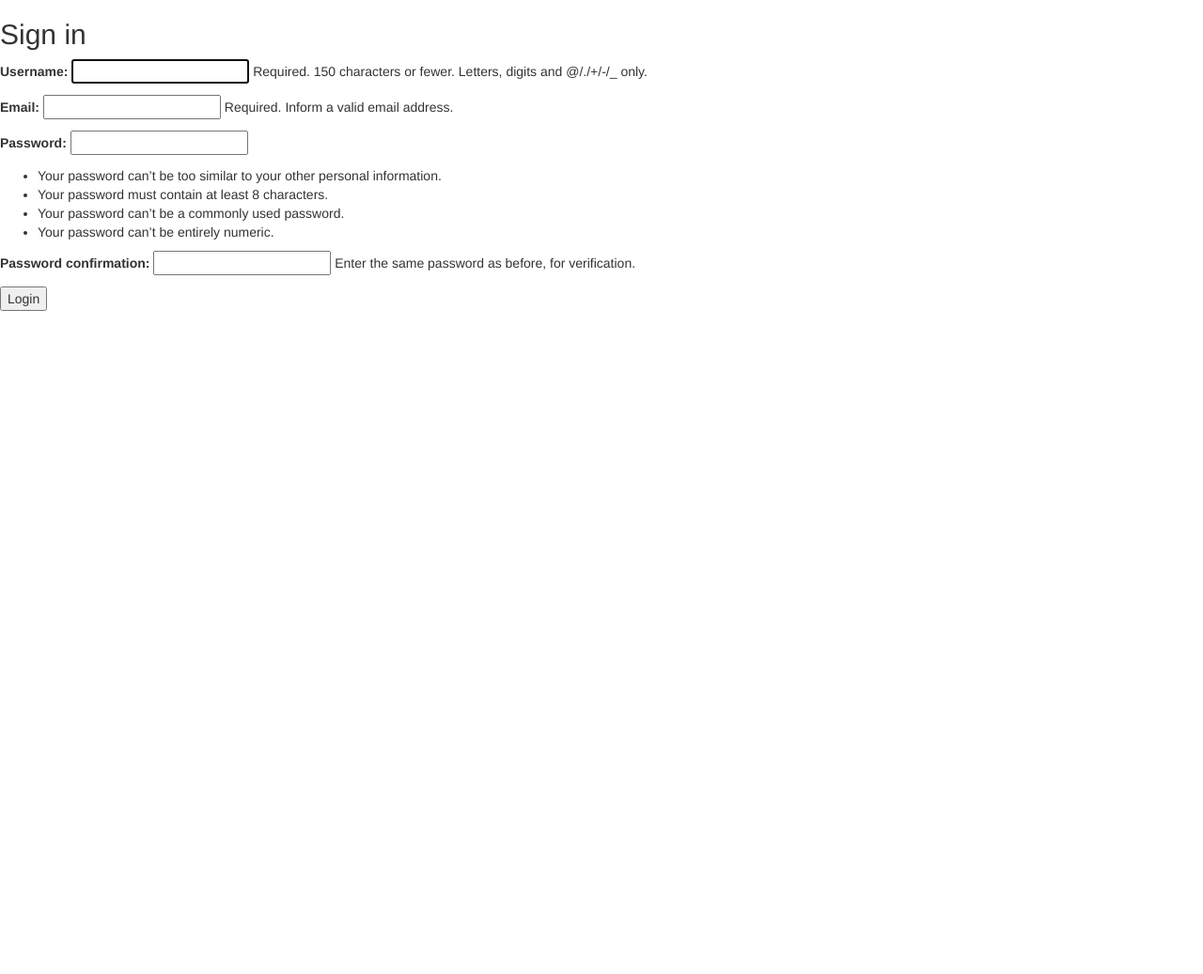
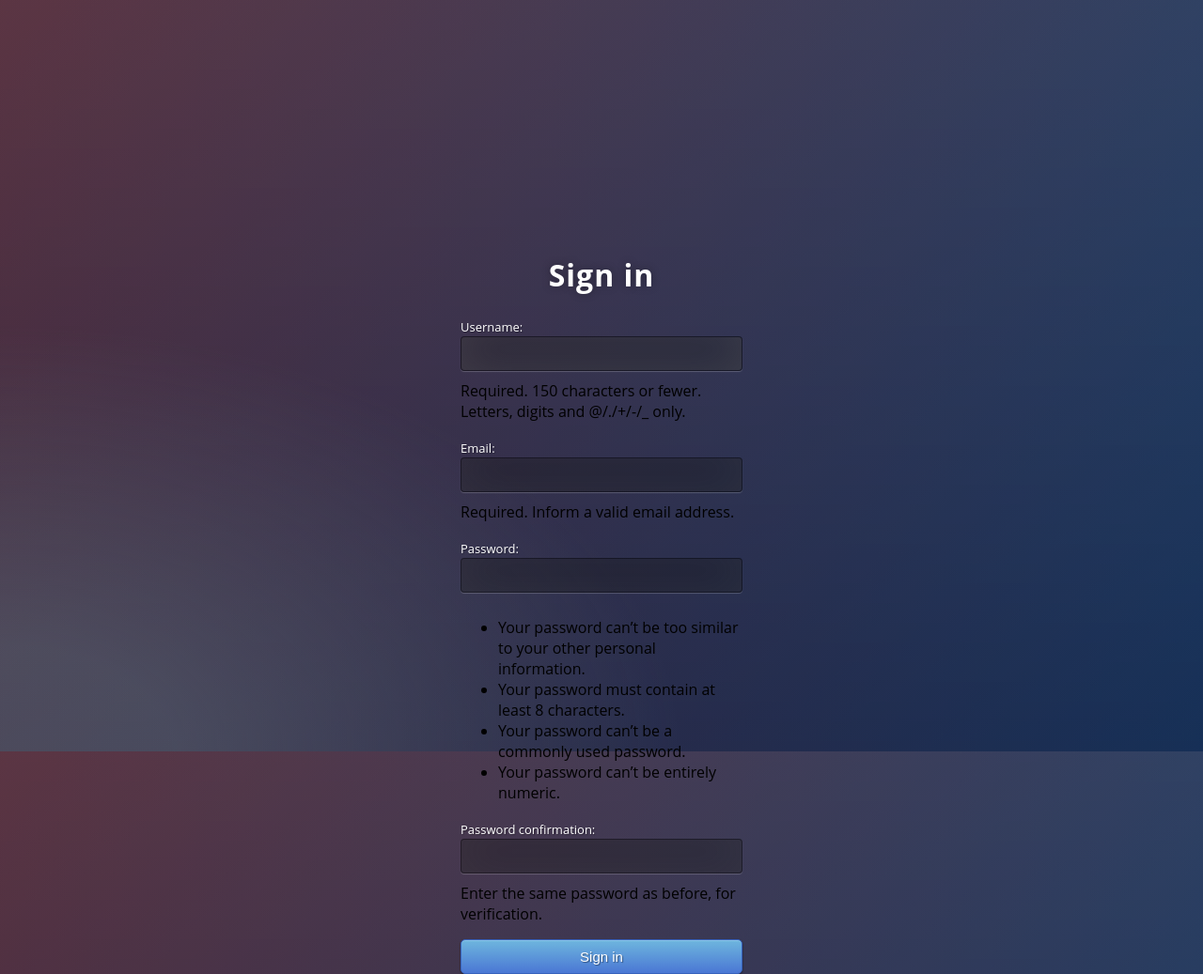
Before and after one commit to WANGXiaowen0904/JumpRhythm, a Django app: template myauth/templates/myauth/signin.html in a window 1280 px wide. Shown: the whole page at 94% size. Before the commit the page ends 331 px from the top, so only its background shows below. Run offline with Django 3.2, Linux system fonts and the light colour scheme; the template is opened without the code that fills it: values that come from a table or form of the project are taken from there, others are empty; some libraries are stand-ins or nearby versions.

Commit message:
Add css for sign in page.

```diff
--- a/JumpRhythm/settings.py
+++ b/JumpRhythm/settings.py
@@ -127,3 +127,7 @@
 # https://docs.djangoproject.com/en/2.0/howto/static-files/
 
 STATIC_URL = '/static/'
+
+STATICFILES_DIRS = (
+    os.path.join(BASE_DIR, 'static/'),
+)
--- /dev/null
+++ b/myauth/static/css/forms.css
@@ -0,0 +1,138 @@
+.btn {
+    display: inline-block;
+    *display: inline;
+    *zoom: 1;
+    padding: 4px 10px 4px;
+    margin-bottom: 0;
+    font-size: 13px;
+    line-height: 18px;
+    color: #333333;
+    text-align: center;
+    text-shadow: 0 1px 1px rgba(255, 255, 255, 0.75);
+    vertical-align: middle;
+    background-color: #f5f5f5;
+    background-image: -moz-linear-gradient(top, #ffffff, #e6e6e6);
+    background-image: -ms-linear-gradient(top, #ffffff, #e6e6e6);
+    background-image: -webkit-gradient(linear, 0 0, 0 100%, from(#ffffff), to(#e6e6e6));
+    background-image: -webkit-linear-gradient(top, #ffffff, #e6e6e6);
+    background-image: -o-linear-gradient(top, #ffffff, #e6e6e6);
+    background-image: linear-gradient(top, #ffffff, #e6e6e6);
+    background-repeat: repeat-x;
+    filter: progid:dximagetransform.microsoft.gradient(startColorstr=#ffffff, endColorstr=#e6e6e6, GradientType=0);
+    border-color: #e6e6e6 #e6e6e6 #e6e6e6;
+    border-color: rgba(0, 0, 0, 0.1) rgba(0, 0, 0, 0.1) rgba(0, 0, 0, 0.25);
+    border: 1px solid #e6e6e6;
+    -webkit-border-radius: 4px;
+    -moz-border-radius: 4px;
+    border-radius: 4px;
+    -webkit-box-shadow: inset 0 1px 0 rgba(255, 255, 255, 0.2), 0 1px 2px rgba(0, 0, 0, 0.05);
+    -moz-box-shadow: inset 0 1px 0 rgba(255, 255, 255, 0.2), 0 1px 2px rgba(0, 0, 0, 0.05);
+    box-shadow: inset 0 1px 0 rgba(255, 255, 255, 0.2), 0 1px 2px rgba(0, 0, 0, 0.05);
+    cursor: pointer;
+    *margin-left: .3em;
+}
+
+.btn:hover, .btn:active, .btn.active, .btn.disabled, .btn[disabled] {
+    background-color: #e6e6e6;
+}
+
+.btn-large {
+    padding: 9px 14px;
+    font-size: 15px;
+    line-height: normal;
+    -webkit-border-radius: 5px;
+    -moz-border-radius: 5px;
+    border-radius: 5px;
+}
+
+.btn:hover {
+    color: #333333;
+    text-decoration: none;
+    background-color: #e6e6e6;
+    background-position: 0 -15px;
+    -webkit-transition: background-position 0.1s linear;
+    -moz-transition: background-position 0.1s linear;
+    -ms-transition: background-position 0.1s linear;
+    -o-transition: background-position 0.1s linear;
+    transition: background-position 0.1s linear;
+}
+
+.btn-primary, .btn-primary:hover {
+    text-shadow: 0 -1px 0 rgba(0, 0, 0, 0.25);
+    color: #ffffff;
+}
+
+.btn-primary.active {
+    color: rgba(255, 255, 255, 0.75);
+}
+
+.btn-primary {
+    background-color: #4a77d4;
+    background-image: -moz-linear-gradient(top, #6eb6de, #4a77d4);
+    background-image: -ms-linear-gradient(top, #6eb6de, #4a77d4);
+    background-image: -webkit-gradient(linear, 0 0, 0 100%, from(#6eb6de), to(#4a77d4));
+    background-image: -webkit-linear-gradient(top, #6eb6de, #4a77d4);
+    background-image: -o-linear-gradient(top, #6eb6de, #4a77d4);
+    background-image: linear-gradient(top, #6eb6de, #4a77d4);
+    background-repeat: repeat-x;
+    filter: progid:dximagetransform.microsoft.gradient(startColorstr=#6eb6de, endColorstr=#4a77d4, GradientType=0);
+    border: 1px solid #3762bc;
+    text-shadow: 1px 1px 1px rgba(0, 0, 0, 0.4);
+    box-shadow: inset 0 1px 0 rgba(255, 255, 255, 0.2), 0 1px 2px rgba(0, 0, 0, 0.5);
+}
+
+.btn-primary:hover, .btn-primary:active, .btn-primary.active, .btn-primary.disabled, .btn-primary[disabled] {
+    filter: none;
+    background-color: #4a77d4;
+}
+
+.btn-block {
+    width: 100%;
+    display: block;
+}
+
+.sign-in {
+    position: absolute;
+    top: 50%;
+    left: 50%;
+    margin: -150px 0 0 -150px;
+    width: 300px;
+    height: 300px;
+}
+
+.sign-in h1 {
+    color: #fff;
+    text-shadow: 0 0 10px rgba(0, 0, 0, 0.3);
+    letter-spacing: 1px;
+    text-align: center;
+}
+
+input {
+    width: 100%;
+    margin-bottom: 10px;
+    background: rgba(0, 0, 0, 0.3);
+    border: none;
+    outline: none;
+    padding: 10px;
+    font-size: 13px;
+    color: #fff;
+    text-shadow: 1px 1px 1px rgba(0, 0, 0, 0.3);
+    border: 1px solid rgba(0, 0, 0, 0.3);
+    border-radius: 4px;
+    box-shadow: inset 0 -5px 45px rgba(100, 100, 100, 0.2), 0 1px 1px rgba(255, 255, 255, 0.2);
+    -webkit-transition: box-shadow .5s ease;
+    -moz-transition: box-shadow .5s ease;
+    -o-transition: box-shadow .5s ease;
+    -ms-transition: box-shadow .5s ease;
+    transition: box-shadow .5s ease;
+}
+
+input:focus {
+    box-shadow: inset 0 -5px 45px rgba(100, 100, 100, 0.4), 0 1px 1px rgba(255, 255, 255, 0.2);
+}
+
+label {
+    font-size: 13px;
+    text-shadow: 1px 1px 1px rgba(0, 0, 0, 0.3);
+    color: #ffffff;
+}
--- /dev/null
+++ b/myauth/static/css/theme.css
@@ -0,0 +1,28 @@
+/*@import url(https://fonts.googleapis.com/css?family=Open+Sans);*/
+
+* {
+    -webkit-box-sizing: border-box;
+    -moz-box-sizing: border-box;
+    -ms-box-sizing: border-box;
+    -o-box-sizing: border-box;
+    box-sizing: border-box;
+}
+
+html {
+    width: 100%;
+    height: 100%;
+    overflow: hidden;
+}
+
+body {
+    width: 100%;
+    height: 100%;
+    font-family: 'Open Sans', sans-serif;
+    background: #092756;
+    background: -moz-radial-gradient(0% 100%, ellipse cover, rgba(104, 128, 138, .4) 10%, rgba(138, 114, 76, 0) 40%), -moz-linear-gradient(top, rgba(57, 173, 219, .25) 0%, rgba(42, 60, 87, .4) 100%), -moz-linear-gradient(-45deg, #670d10 0%, #092756 100%);
+    background: -webkit-radial-gradient(0% 100%, ellipse cover, rgba(104, 128, 138, .4) 10%, rgba(138, 114, 76, 0) 40%), -webkit-linear-gradient(top, rgba(57, 173, 219, .25) 0%, rgba(42, 60, 87, .4) 100%), -webkit-linear-gradient(-45deg, #670d10 0%, #092756 100%);
+    background: -o-radial-gradient(0% 100%, ellipse cover, rgba(104, 128, 138, .4) 10%, rgba(138, 114, 76, 0) 40%), -o-linear-gradient(top, rgba(57, 173, 219, .25) 0%, rgba(42, 60, 87, .4) 100%), -o-linear-gradient(-45deg, #670d10 0%, #092756 100%);
+    background: -ms-radial-gradient(0% 100%, ellipse cover, rgba(104, 128, 138, .4) 10%, rgba(138, 114, 76, 0) 40%), -ms-linear-gradient(top, rgba(57, 173, 219, .25) 0%, rgba(42, 60, 87, .4) 100%), -ms-linear-gradient(-45deg, #670d10 0%, #092756 100%);
+    background: -webkit-radial-gradient(0% 100%, ellipse cover, rgba(104, 128, 138, .4) 10%, rgba(138, 114, 76, 0) 40%), linear-gradient(to bottom, rgba(57, 173, 219, .25) 0%, rgba(42, 60, 87, .4) 100%), linear-gradient(135deg, #670d10 0%, #092756 100%);
+    filter: progid:DXImageTransform.Microsoft.gradient(startColorstr='#3E1D6D', endColorstr='#092756', GradientType=1);
+}
--- a/myauth/templates/myauth/base.html
+++ b/myauth/templates/myauth/base.html
@@ -1,11 +1,13 @@
+{% load staticfiles %}
+
 <!DOCTYPE html>
 <html lang="en">
 <head>
     <meta charset="UTF-8">
-    <title>Jump Rhythm</title>
+    <title>Jump Rhythm - {% block title %}{% endblock %} </title>
 
-    <link rel="stylesheet" href="//maxcdn.bootstrapcdn.com/bootstrap/3.2.0/css/bootstrap.min.css">
-    <link rel="stylesheet" href="//maxcdn.bootstrapcdn.com/bootstrap/3.2.0/css/bootstrap-theme.min.css">
+    <link rel="stylesheet" href="{% static 'css/forms.css' %}">
+    <link rel="stylesheet" href="{% static 'css/theme.css' %}">
 </head>
 <body>
 {% block content %}
--- a/myauth/templates/myauth/signin.html
+++ b/myauth/templates/myauth/signin.html
@@ -1,12 +1,14 @@
 {% extends 'myauth/base.html' %}
 
-{% block title %}Login{% endblock %}
+{% block title %}Sign in{% endblock %}
 
 {% block content %}
-  <h2>Sign in</h2>
-  <form method="post">
-    {% csrf_token %}
-    {{ form.as_p }}
-    <button type="submit">Login</button>
-  </form>
+    <div class="sign-in">
+        <h1>Sign in</h1>
+        <form method="post">
+            {% csrf_token %}
+            {{ form.as_p }}
+            <button type="submit" class="btn btn-block btn-large btn-primary">Sign in</button>
+        </form>
+    </div>
 {% endblock %}
--- a/myauth/templates/myauth/signup.html
+++ b/myauth/templates/myauth/signup.html
@@ -1,4 +1,6 @@
 {% extends 'myauth/base.html' %}
+
+{% block title %}Sign up{% endblock %}
 
 {% block content %}
     <h2>Register for Jump Rhythm</h2>
```
